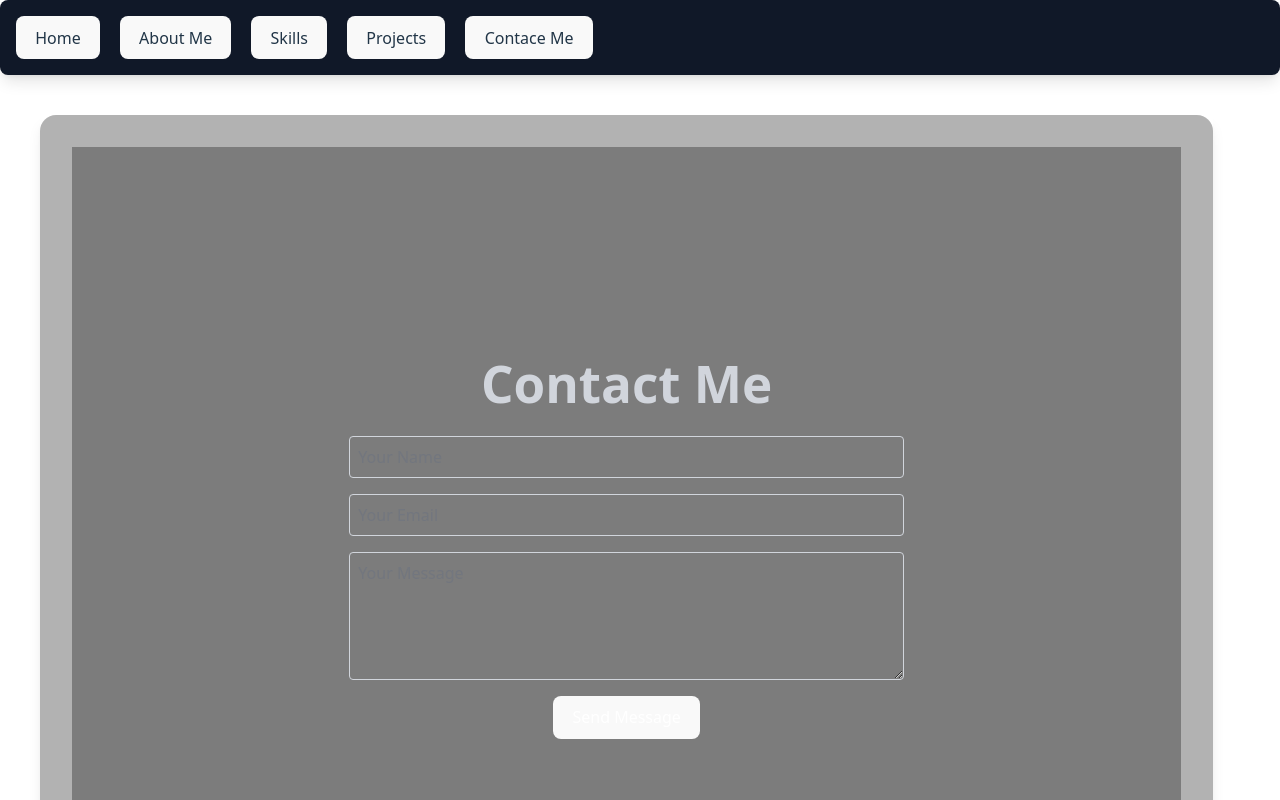
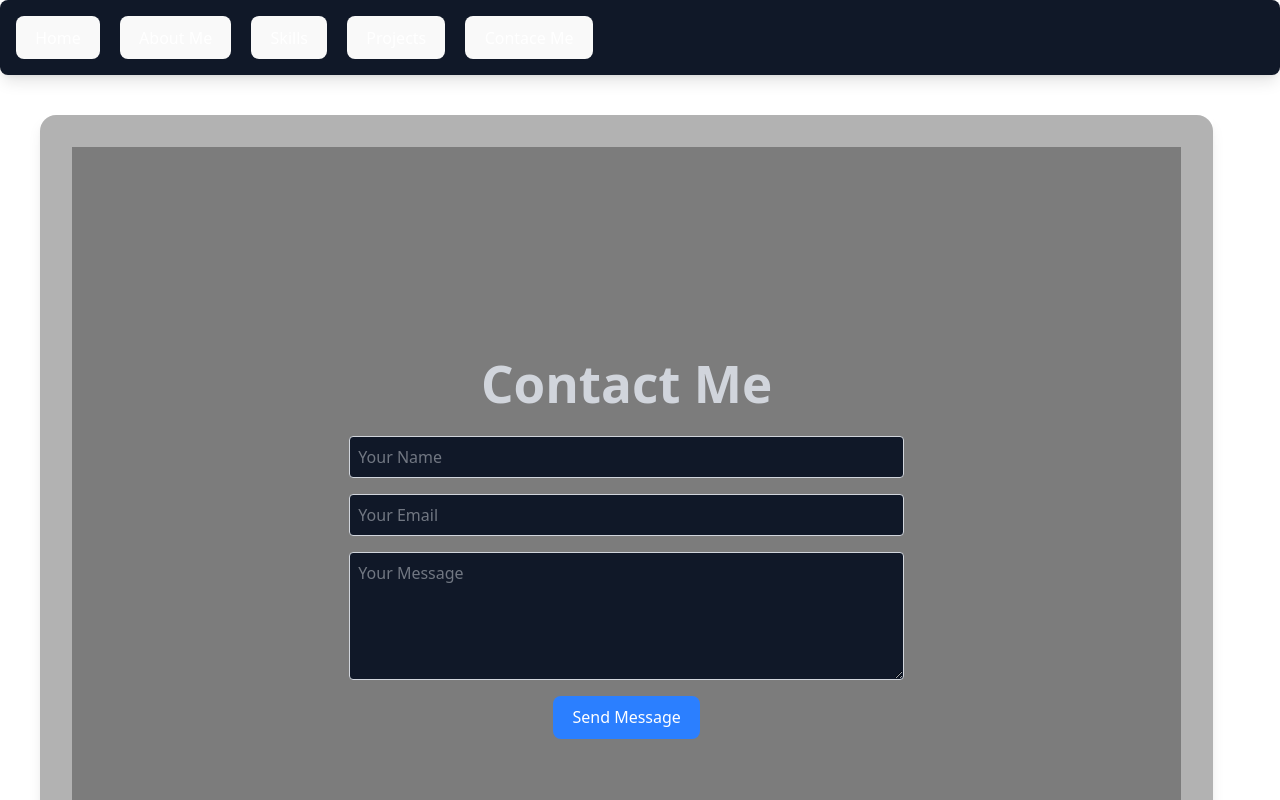
Before and after one commit to RohitGRathod/Portfolio, a React (Vite) app: page /contact-me in a window 1280 px wide. Shown: the top 800 px of the page. Built offline with nearby package versions, Linux system fonts and the light colour scheme.

Commit message:
Your message

```diff
--- a/src/Components/Header/Header.jsx
+++ b/src/Components/Header/Header.jsx
@@ -37,7 +37,7 @@ function Header() {
         navItem.map((item)=>
             <li key={item.title}>
             <button
-            className='bg-gray-600 hover:bg-black/40 hover:border-2 border-blue-800 m-2'
+            className='bg-gray-600 hover:bg-black/40 hover:border-2 border-blue-800 m-2 !text-white'
             onClick={()=>handleOnNavigate(item.slug)}
             >
             {item.title}
--- a/src/Components/Pages/About.jsx
+++ b/src/Components/Pages/About.jsx
@@ -24,7 +24,7 @@ function About() {
           <div className="mt-8">
             <button
               onClick={() => navigate('/contact-me')}
-              className="inline-block bg-indigo-600 hover:bg-indigo-500 text-white font-semibold py-2 px-5 rounded-lg transition"
+              className="inline-block !bg-indigo-600 hover:bg-indigo-500 text-white font-semibold py-2 px-5 rounded-lg transition"
             >
               Get in Touch
             </button>
--- a/src/Components/Pages/Contact.jsx
+++ b/src/Components/Pages/Contact.jsx
@@ -28,25 +28,25 @@ function Contact() {
             type='text'
             name = 'userName'
             placeholder='Your Name'
-            className='mb-4 p-2 border border-gray-300 rounded w-1/2'
+            className='mb-4 p-2 border border-gray-300 rounded w-1/2 text-gray-300 bg-gray-900'
 
           />
           <input
             type='email'
             name = 'email'
             placeholder='Your Email'
-            className='mb-4 p-2 border border-gray-300 rounded w-1/2'
+            className='mb-4 p-2 border border-gray-300 rounded w-1/2 text-gray-300 bg-gray-900'
 
           />
           <textarea
+            className='mb-4 p-2 border border-gray-300 rounded w-1/2 h-32 text-gray-300 bg-gray-900'
             placeholder='Your Message'
             name='message'
-            className='mb-4 p-2 border border-gray-300 rounded w-1/2 h-32'
 
           ></textarea>
           <button
             type='submit'
-            className='bg-blue-500 text-white px-6 py-2 rounded hover:bg-blue-600 transition duration-200'
+            className='!bg-blue-500 text-white px-6 py-2 rounded hover:bg-blue-600 transition duration-200'
           >
             Send Message
           </button>
--- a/src/Components/Pages/Home.jsx
+++ b/src/Components/Pages/Home.jsx
@@ -28,8 +28,8 @@ function Home() {
               <a href='https://www.instagram.com/rohit.rathod_45/profilecard/?igsh=MWtsdTBlbnltZWEyNA%3D%3D' target='_blank' rel="noopener noreferrer"><FontAwesomeIcon icon={faInstagram} size='2x' color='white' className='p-4' /></a>
             </div>
           <div>
-            <button onClick={()=>(handleNavigation('/projects'))} className='bg-gray-600 hover:bg-black/40 hover:border-2 border-blue-800 m-2'>View My Work</button>
-            <button onClick={()=>(handleNavigation('/contact-me'))} className='bg-gray-600 hover:bg-black/40 hover:border-2 border-blue-800 m-2'>Let's Connect</button>
+            <button onClick={()=>(handleNavigation('/projects'))} className='bg-gray-600 hover:bg-black/40 hover:border-2 border-blue-800 m-2 text-white'>View My Work</button>
+            <button onClick={()=>(handleNavigation('/contact-me'))} className='bg-gray-600 hover:bg-black/40 hover:border-2 border-blue-800 m-2 text-white'>Let's Connect</button>
           </div>
           </div>
         </div>
--- a/src/Components/Projects/ProjectCard.jsx
+++ b/src/Components/Projects/ProjectCard.jsx
@@ -16,8 +16,8 @@ function ProjectCard({title, description,skills, imageUrl, liveUrl, codeUrl}) {
         <p><strong>Description</strong> : {description}</p>
         <div className='flex justify-between'>
 
-        <a href={liveUrl} target="_blank" className='!text-gray-200 bg-black/25 hover:bg-blue-950 hover:border-2 border-gray-900 m-2 rounded-lg'>Visit {title}</a>
-        <a href={codeUrl} target='_blank' className='!text-gray-200 bg-black/25 hover:bg-blue-950 hover:border-2 border-gray-900 m-2 rounded-lg p-2'>Click to view code</a>
+        <a href={liveUrl} target="_blank" className='!text-gray-200 !bg-black/25 hover:bg-blue-950 hover:border-2 border-gray-900 m-2 rounded-lg'>Visit {title}</a>
+        <a href={codeUrl} target='_blank' className='!text-gray-200 !bg-black/25 hover:bg-blue-950 hover:border-2 border-gray-900 m-2 rounded-lg p-2'>Click to view code</a>
         </div>
         </div>
     </div>
```
